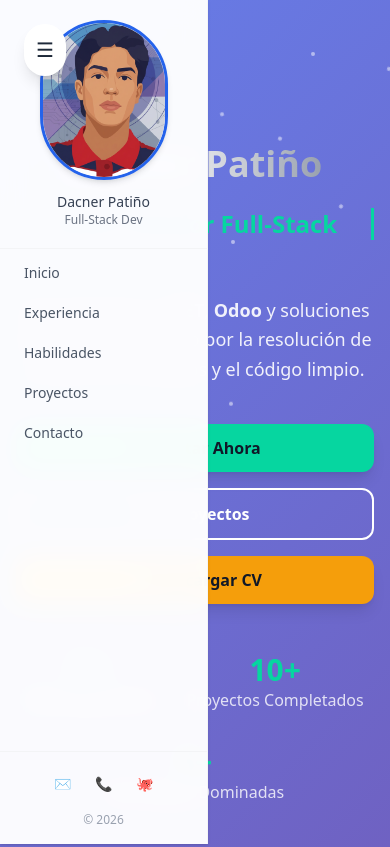
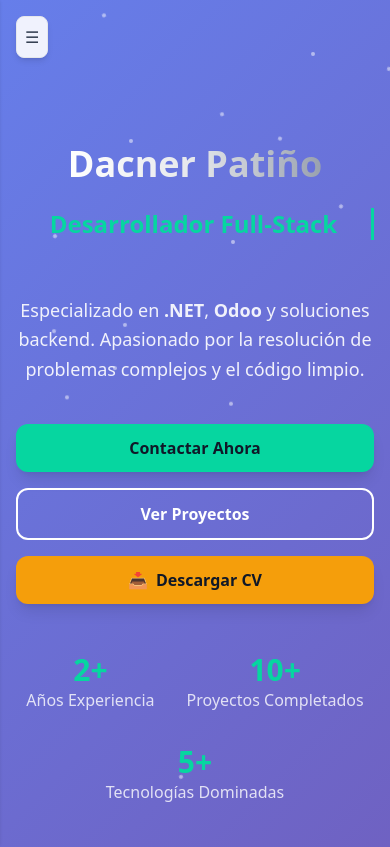
Before and after one commit to DacneR/DacneR.github.io, a plain HTML site: page index.html in a window 390 px wide. Shown: the top 847 px of the page. Drawn offline with nearby package versions, Linux system fonts and the light colour scheme.

Commit message:
ParcheMenuResponsive

```diff
--- a/index.html
+++ b/index.html
@@ -17,8 +17,6 @@
             --color-accent: #06d6a0;
             --color-warning: #f59e0b;
 
-            /* AQUÍ ESTABA EL ERROR: */
-            /* Tailwind solo crea clases bg-* si la variable empieza por --background-image-* */
             --background-image-gradient-primary: linear-gradient(135deg, #667eea 0%, #764ba2 100%);
             --background-image-gradient-accent: linear-gradient(135deg, #06d6a0 0%, #2563eb 100%);
         }
@@ -40,7 +38,6 @@
             left: 0;
             width: 0;
             height: 2px;
-            /* OJO: Aquí también actualizamos el nombre de la variable */
             background: var(--background-image-gradient-primary);
             transition: width 0.3s ease;
         }
@@ -66,8 +63,16 @@
 </head>
 <body class="font-sans text-gray-800 bg-white">
 
-    <nav id="navbar" class="fixed left-0 top-0 h-screen w-52 bg-white/[.97] backdrop-blur-md z-50 border-r border-gray-100 transition-all duration-300 flex flex-col shadow-sm">
-        <div class="p-5 border-b border-gray-100">
+    <button id="mobileMenuToggle" class="fixed top-4 left-4 z-50 md:hidden bg-white/90 backdrop-blur p-2 rounded-lg shadow-md border border-gray-200 text-gray-700">
+    ☰
+    </button>
+    <div id="mobileOverlay" class="fixed inset-0 bg-black/50 z-40 hidden md:hidden transition-opacity opacity-0"></div>
+
+    <nav id="navbar" class="fixed left-0 top-0 h-screen w-64 bg-white/[.97] backdrop-blur-md z-50 border-r border-gray-100 transition-transform duration-300 flex flex-col shadow-sm -translate-x-full md:translate-x-0">
+
+        <button id="closeMenuBtn" class="absolute top-2 right-2 md:hidden text-gray-500 p-2">✕</button>
+
+        <div class="p-5 border-b border-gray-100 shrink-0">
             <div class="flex flex-col items-center">
                 <a href="#home" class="block hover:scale-105 transition-transform duration-300">
                     <img src="/assets/Avatar-cartoon.jpg" alt="DP"
@@ -78,60 +83,42 @@
             </div>
         </div>
 
-        <div class="flex-1 px-3 py-1">
-            <div class="flex flex-col"> <a href="#home"
-                class="flex items-center gap-3 px-3 py-2.5 rounded-lg hover:bg-primary/5 text-gray-600 hover:text-primary transition-all duration-200 group">
+        <div class="flex-1 px-3 py-2 overflow-y-auto">
+            <div class="flex flex-col gap-1">
+                <a href="#home" class="nav-link flex items-center gap-1 px-3 py-1 rounded-lg hover:bg-primary/5 text-gray-600 hover:text-primary transition-all duration-200 group">
                     <span class="font-medium text-sm">Inicio</span>
                 </a>
 
-                <a href="#experience"
-                class="flex items-center gap-3 px-3 py-2.5 rounded-lg hover:bg-primary/5 text-gray-600 hover:text-primary transition-all duration-200 group">
+                <a href="#experience" class="nav-link flex items-center gap-1 px-3 py-1 rounded-lg hover:bg-primary/5 text-gray-600 hover:text-primary transition-all duration-200 group">
                     <span class="font-medium text-sm">Experiencia</span>
                 </a>
 
-                <a href="#skills"
-                class="flex items-center gap-3 px-3 py-2.5 rounded-lg hover:bg-primary/5 text-gray-600 hover:text-primary transition-all duration-200 group">
+                <a href="#skills" class="nav-link flex items-center gap-1 px-3 py-1 rounded-lg hover:bg-primary/5 text-gray-600 hover:text-primary transition-all duration-200 group">
                     <span class="font-medium text-sm">Habilidades</span>
                 </a>
 
-                <a href="#projects"
-                class="flex items-center gap-3 px-3 py-2.5 rounded-lg hover:bg-primary/5 text-gray-600 hover:text-primary transition-all duration-200 group">
+                <a href="#projects" class="nav-link flex items-center gap-1 px-3 py-1 rounded-lg hover:bg-primary/5 text-gray-600 hover:text-primary transition-all duration-200 group">
                     <span class="font-medium text-sm">Proyectos</span>
                 </a>
 
-                <a href="#contact"
-                class="flex items-center gap-3 px-3 py-2.5 rounded-lg hover:bg-primary/5 text-gray-600 hover:text-primary transition-all duration-200 group">
+                <a href="#contact" class="nav-link flex items-center gap-1 px-3 py-1 rounded-lg hover:bg-primary/5 text-gray-600 hover:text-primary transition-all duration-200 group">
                     <span class="font-medium text-sm">Contacto</span>
                 </a>
             </div>
         </div>
 
-        <div class="p-4 border-t border-gray-100 mt-auto">
+        <div class="p-4 border-t border-gray-100 mt-auto shrink-0">
             <div class="flex justify-center gap-3 mb-3">
-                <a href="mailto:Dacnerpiedrahita@gmail.com"
-                class="text-gray-500 hover:text-primary hover:bg-primary/10 p-1.5 rounded transition-all duration-200 text-sm">
-                    ✉️
-                </a>
-                <a href="tel:+573242265806"
-                class="text-gray-500 hover:text-primary hover:bg-primary/10 p-1.5 rounded transition-all duration-200 text-sm">
-                    📞
-                </a>
-                <a href="https://github.com/DacneR" target="_blank"
-                class="text-gray-500 hover:text-primary hover:bg-primary/10 p-1.5 rounded transition-all duration-200 text-sm">
-                    🐙
-                </a>
+                <a href="mailto:Dacnerpiedrahita@gmail.com" class="text-gray-500 hover:text-primary p-1.5 transition text-lg">✉️</a>
+                <a href="tel:+573242265806" class="text-gray-500 hover:text-primary p-1.5 transition text-lg">📞</a>
+                <a href="https://github.com/DacneR" target="_blank" class="text-gray-500 hover:text-primary p-1.5 transition text-lg">🐙</a>
             </div>
             <p class="text-xs text-gray-400 text-center">&copy; 2026</p>
         </div>
     </nav>
 
-    <button id="mobileMenuToggle" class="fixed top-6 left-6 z-50 md:hidden bg-white p-3 rounded-full shadow-lg text-gray-800 text-xl">
-        ☰
-    </button>
 
-    <div id="mobileOverlay" class="fixed inset-0 bg-black/50 z-40 hidden md:hidden"></div>
-
-    <main class="md:ml-52 min-h-screen transition-all duration-300">
+    <main class="w-full md:pl-64 min-h-screen transition-all duration-300">
         <section id="home" class="min-h-screen bg-gradient-primary text-white pt-20 md:pt-24">
             <div class="container mx-auto px-4 md:px-8 py-16 md:py-24">
                 <div class="flex flex-col md:flex-row items-center justify-between gap-12">
```
